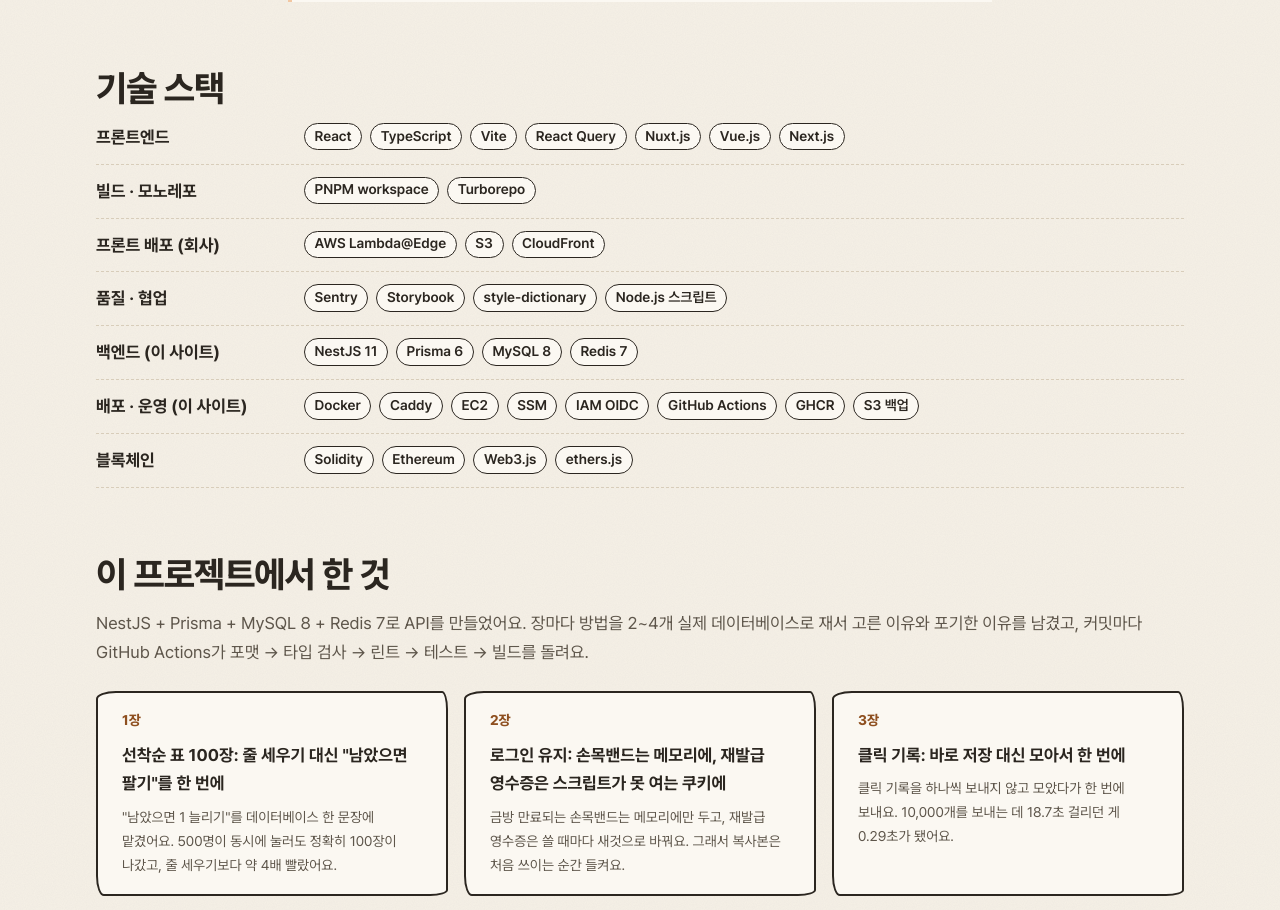
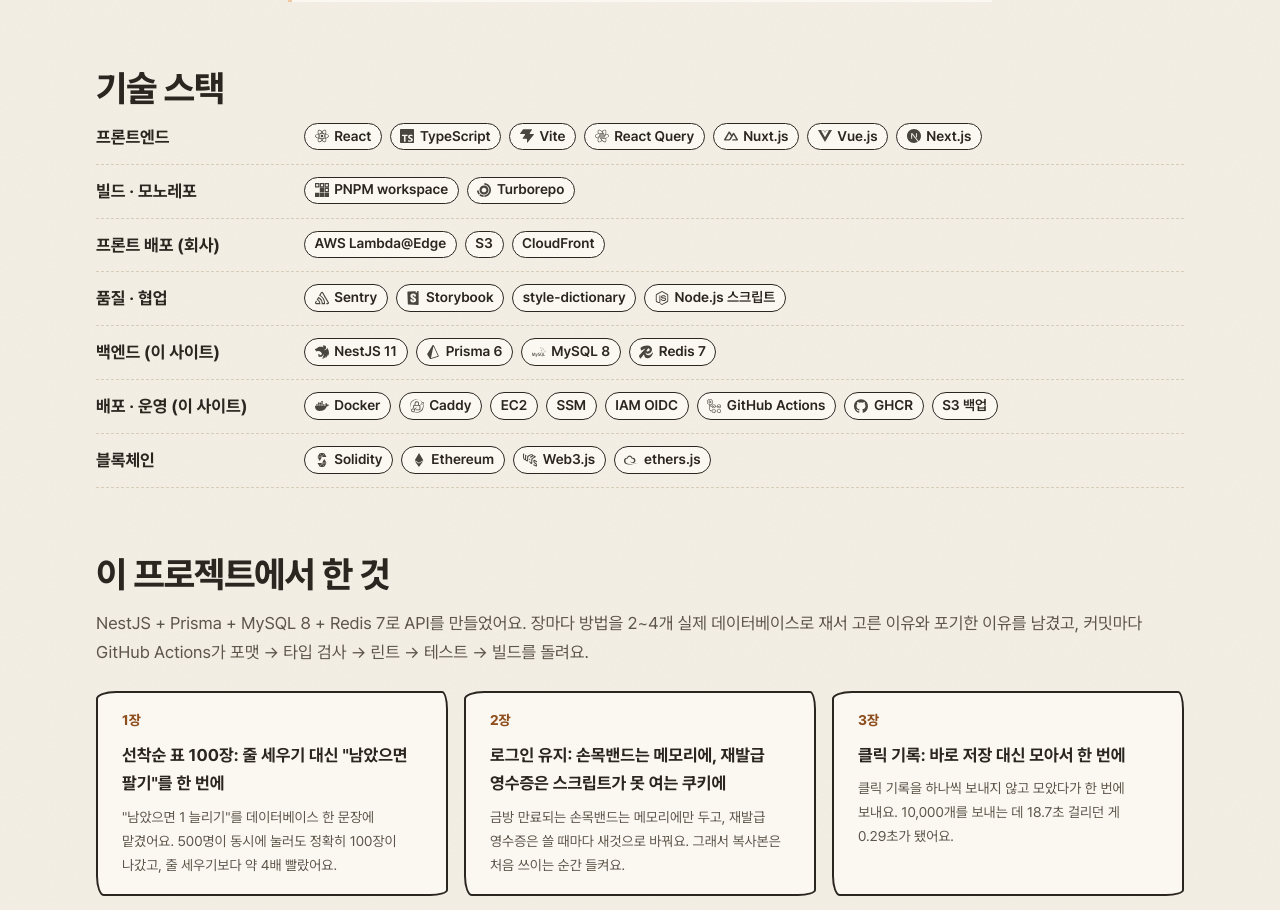
Before and after one commit to POcodingWER/backend-visualized, a Next.js app in the folder apps/web/: page /about in a window 1280 px wide. Shown: the part 780-1690 px from the top of the page. Built offline with nearby package versions, Linux system fonts and the light colour scheme.

Commit message:
feat(web): About 기술 스택 칩에 로고 (simple-icons, TechChip atom)

```diff
--- a/apps/web/app/about/about.module.css
+++ b/apps/web/app/about/about.module.css
@@ -65,12 +65,24 @@
   gap: var(--space-2);
 }
 .stack li {
+  display: flex;
+}
+/* 로고가 있든 없든 칩 높이·안쪽 여백은 같다 (로고는 글자 앞 14px) */
+.chip {
+  display: inline-flex;
+  align-items: center;
+  gap: 0.35rem;
   padding: 0.05rem 0.6rem;
   border: 1.5px solid var(--ink);
   border-radius: 999px;
   background: var(--paper-raised);
   font-size: var(--text-sm);
   font-weight: 600;
+  white-space: nowrap;
+}
+.chip svg {
+  flex: none;
+  opacity: 0.85;
 }
 
 /* 이 프로젝트에서 한 것: 장 카드 */
--- a/apps/web/app/about/page.tsx
+++ b/apps/web/app/about/page.tsx
@@ -2,10 +2,12 @@
 import Link from 'next/link';
 import { DEPLOY_PAGE, GITHUB_URL } from '../../lib/site';
 import { buttonClassName } from '../components/atoms/Button';
+import { TechChip } from '../components/atoms/TechChip';
 import { ResultNumbers } from '../components/molecules/ResultNumbers';
 import ui from '../components/ui.module.css';
 import { AUTHOR, DECISIONS, type TextLink } from '../landing-content';
 import styles from './about.module.css';
+import { TECH_ICONS } from './tech-icons';
 
 // API를 부르지 않는 페이지라 빌드할 때 HTML을 미리 만들어 둔다(SSG).
 // cookies() · headers()처럼 요청마다 다른 값을 쓰는 코드가 들어오면 빌드가 실패해서 바로 알 수 있다
@@ -64,7 +66,9 @@
               <dd>
                 <ul>
                   {items.map((item) => (
-                    <li key={item}>{item}</li>
+                    <li key={item}>
+                      <TechChip label={item} icon={TECH_ICONS[item]} className={styles.chip} />
+                    </li>
                   ))}
                 </ul>
               </dd>
--- /dev/null
+++ b/apps/web/app/about/tech-icons.ts
@@ -0,0 +1,72 @@
+// 필요한 로고만 하나씩 가져온다 → 번들에는 이 아이콘들만 들어간다 (simple-icons 전체 X)
+import {
+  siCaddy,
+  siDocker,
+  siEthereum,
+  siEthers,
+  siGithub,
+  siGithubactions,
+  siMysql,
+  siNestjs,
+  siNextdotjs,
+  siNodedotjs,
+  siNuxt,
+  siPnpm,
+  siPrisma,
+  siReact,
+  siReactquery,
+  siRedis,
+  siSentry,
+  siSolidity,
+  siStorybook,
+  siTurborepo,
+  siTypescript,
+  siVite,
+  siVuedotjs,
+  siWeb3dotjs,
+} from 'simple-icons';
+import type { ChipIcon } from '../components/atoms/TechChip';
+
+/** 기술 스택 칩 이름 → 로고. 이름은 landing-content.ts AUTHOR.stack과 글자 그대로 같아야 한다 */
+export const TECH_ICONS: Record<string, ChipIcon> = {
+  React: siReact,
+  TypeScript: siTypescript,
+  Vite: siVite,
+  'React Query': siReactquery,
+  'Nuxt.js': siNuxt,
+  'Vue.js': siVuedotjs,
+  'Next.js': siNextdotjs,
+  'PNPM workspace': siPnpm,
+  Turborepo: siTurborepo,
+  Sentry: siSentry,
+  Storybook: siStorybook,
+  'Node.js 스크립트': siNodedotjs,
+  'NestJS 11': siNestjs,
+  'Prisma 6': siPrisma,
+  'MySQL 8': siMysql,
+  'Redis 7': siRedis,
+  Docker: siDocker,
+  Caddy: siCaddy,
+  'GitHub Actions': siGithubactions,
+  // GHCR = GitHub 컨테이너 저장소라 GitHub 로고
+  GHCR: siGithub,
+  Solidity: siSolidity,
+  Ethereum: siEthereum,
+  'Web3.js': siWeb3dotjs,
+  'ethers.js': siEthers,
+};
+
+/**
+ * 로고 없이 글자만 두는 칩. AWS 로고는 상표 문제로 simple-icons에 없고(직접 그려 넣지 않는다),
+ * style-dictionary는 로고가 없다.
+ */
+export const TEXT_ONLY_TECH = [
+  'AWS Lambda@Edge',
+  'S3',
+  'CloudFront',
+  'style-dictionary',
+  'EC2',
+  'SSM',
+  'IAM OIDC',
+  'S3 백업',
+];
--- /dev/null
+++ b/apps/web/app/components/atoms/TechChip.tsx
@@ -0,0 +1,36 @@
+/** 아이콘에 필요한 것만: simple-icons의 SimpleIcon과 모양이 같다 */
+export interface ChipIcon {
+  path: string;
+}
+
+/**
+ * 기술 이름 칩. 아이콘이 있으면 이름 앞에 작은 로고(글자색 그대로)를 붙인다.
+ * 로고는 장식이라 화면 읽기 프로그램에는 숨기고(aria-hidden), 이름 글자가 그대로 라벨이 된다.
+ */
+export function TechChip({
+  label,
+  icon,
+  className,
+}: {
+  label: string;
+  icon?: ChipIcon;
+  className?: string;
+}) {
+  return (
+    <span className={className}>
+      {icon && (
+        <svg
+          viewBox="0 0 24 24"
+          width="14"
+          height="14"
+          fill="currentColor"
+          aria-hidden="true"
+          focusable="false"
+        >
+          <path d={icon.path} />
+        </svg>
+      )}
+      {label}
+    </span>
+  );
+}
--- a/apps/web/package.json
+++ b/apps/web/package.json
@@ -15,7 +15,8 @@
     "next": "^15.1.3",
     "react": "^19.0.0",
     "react-dom": "^19.0.0",
-    "recharts": "^3.10.1"
+    "recharts": "^3.10.1",
+    "simple-icons": "^16.35.0"
   },
   "devDependencies": {
     "@bv/tsconfig": "workspace:*",
```
Also changed, not shown: 2 other files (tests, documents, lock files or other folders).
